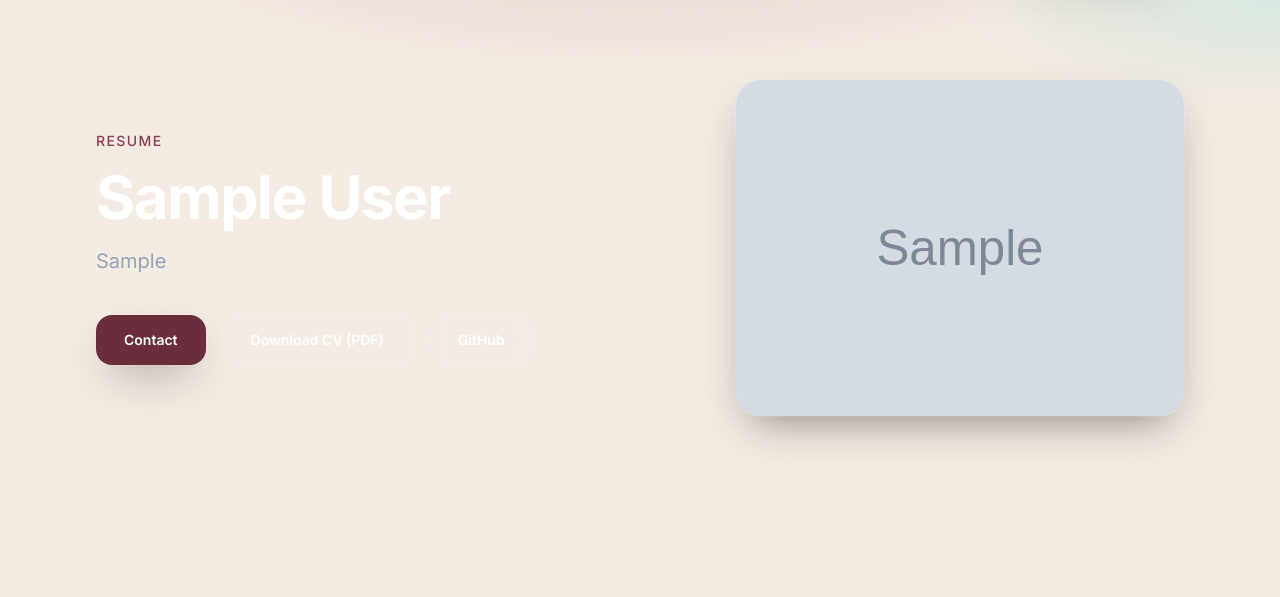
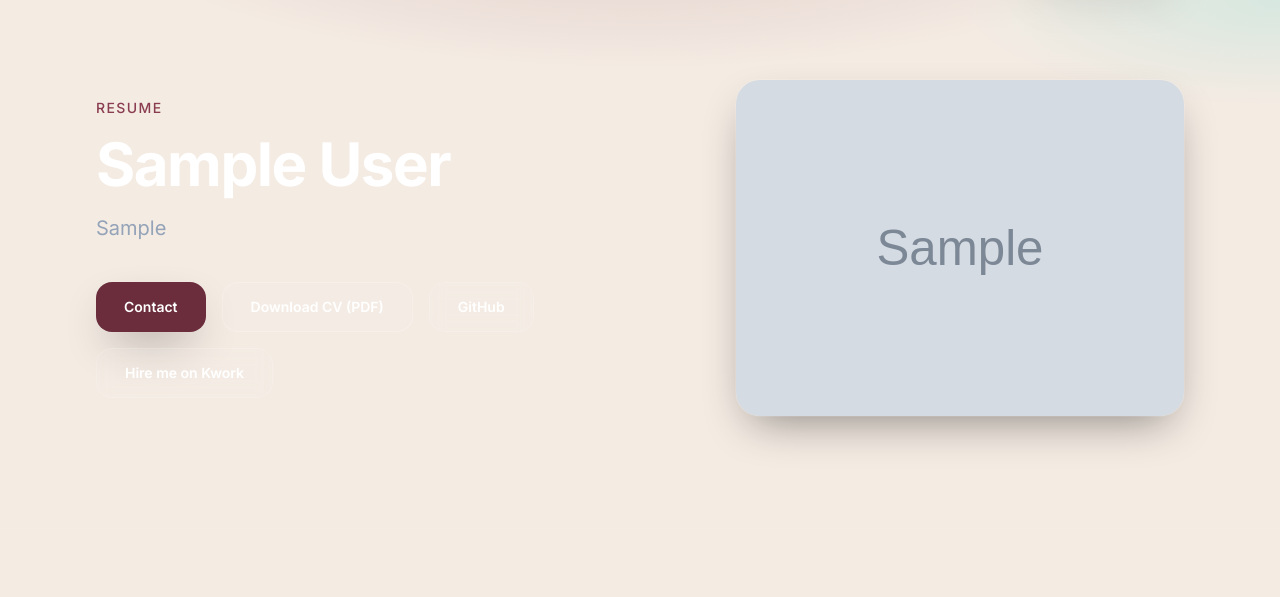
Before and after one commit to rasulbek647/my_portfolio, a Django app: page / in a window 1280 px wide. Shown: the part 71-668 px from the top of the page. Run offline with Django 5.2, Linux system fonts and the light colour scheme; tables that the repository leaves empty hold one stand-in row (values such as "Sample post"); grey boxes marked "Sample" are stand-in pictures; some libraries are stand-ins or nearby versions.

Commit message:
feat: add Kwork link to profile (model, form, hero button, contact section)

```diff
--- a/resume/admin_forms.py
+++ b/resume/admin_forms.py
@@ -24,6 +24,7 @@ class ResumeProfileForm(forms.ModelForm):
             "whatsapp",
             "linkedin",
             "github",
+            "kwork",
             "website",
         )
         labels = {
--- a/resume/dashboard_views.py
+++ b/resume/dashboard_views.py
@@ -107,6 +107,7 @@ def dashboard_profile(request):
             "whatsapp": "+998901234567",
             "linkedin": "https://linkedin.com/in/…",
             "github": "https://github.com/…",
+            "kwork": "https://kwork.ru/user/…",
             "website": "https://…",
         },
     )
--- a/resume/models.py
+++ b/resume/models.py
@@ -88,6 +88,7 @@ class ResumeProfile(models.Model):
     website = models.URLField(blank=True, null=True, verbose_name=_("Website"))
     linkedin = models.URLField(blank=True, null=True, verbose_name=_("LinkedIn"))
     github = models.URLField(blank=True, null=True, verbose_name=_("GitHub"))
+    kwork = models.URLField(blank=True, null=True, verbose_name=_("Kwork"))
 
     updated_at = models.DateTimeField(auto_now=True)
 
--- a/resume/ui_strings.py
+++ b/resume/ui_strings.py
@@ -40,6 +40,9 @@ _TEXTS: dict[str, dict[str, str]] = {
         "social_linkedin": "LinkedIn",
         "social_github": "GitHub",
         "social_website": "Website",
+        "social_kwork": "Kwork",
+        "hire_on_kwork": "Hire me on Kwork",
+        "contact_me": "Contact me",
         "contact_link_fallback_label": "Link",
         "admin_title": "CV resume administration",
         "admin_site": "CV Admin",
@@ -84,6 +87,9 @@ _TEXTS: dict[str, dict[str, str]] = {
         "social_linkedin": "LinkedIn",
         "social_github": "GitHub",
         "social_website": "Veb-sayt",
+        "social_kwork": "Kwork",
+        "hire_on_kwork": "Kworkda buyurtma berish",
+        "contact_me": "Bog'lanish",
         "contact_link_fallback_label": "Havola",
         "admin_title": "CV rezyume boshqaruvi",
         "admin_site": "CV admin",
@@ -128,6 +134,9 @@ _TEXTS: dict[str, dict[str, str]] = {
         "social_linkedin": "LinkedIn",
         "social_github": "GitHub",
         "social_website": "Сайт",
+        "social_kwork": "Kwork",
+        "hire_on_kwork": "Заказать на Kwork",
+        "contact_me": "Написать",
         "contact_link_fallback_label": "Ссылка",
         "admin_title": "Администрирование резюме",
         "admin_site": "CV Админ",
--- a/templates/resume/home.html
+++ b/templates/resume/home.html
@@ -114,6 +114,9 @@
           {% with gh=profile.github|contact_ensure_url %}
           {% if gh %}<a href="{{ gh }}" target="_blank" rel="noopener noreferrer" class="inline-flex items-center justify-center rounded-2xl border border-white/15 bg-white/5 px-7 py-3.5 text-sm font-semibold text-white backdrop-blur transition hover:border-primary/40 hover:bg-white/[0.07]">{% uitext "social_github" %}</a>{% endif %}
           {% endwith %}
+          {% endif %}
+          {% if profile.kwork %}
+          <a href="{{ profile.kwork }}" target="_blank" rel="noopener noreferrer" class="inline-flex items-center justify-center rounded-2xl border border-white/15 bg-white/5 px-7 py-3.5 text-sm font-semibold text-white backdrop-blur transition hover:border-primary/40 hover:bg-white/[0.07]">{% uitext "hire_on_kwork" %}</a>
           {% endif %}
         </div>
       </div>
@@ -424,6 +427,17 @@
           {% endif %}
           {% endwith %}
           {% endif %}
+          {% if profile.kwork %}
+          <a href="{{ profile.kwork }}" target="_blank" rel="noopener noreferrer" class="group flex items-center gap-4 rounded-2xl border border-white/10 bg-white/[0.03] p-5 transition duration-300 hover:-translate-y-0.5 hover:border-primary/40 hover:bg-primary/10 hover:shadow-soft focus:outline-none focus-visible:ring-2 focus-visible:ring-primary">
+            <span class="flex h-12 w-12 shrink-0 items-center justify-center rounded-xl bg-primary/15 text-primary-light transition group-hover:bg-primary/25" aria-hidden="true">
+              <svg class="h-6 w-6" fill="currentColor" viewBox="0 0 24 24"><path d="M12 2C6.477 2 2 6.477 2 12s4.477 10 10 10 10-4.477 10-10S17.523 2 12 2zm4.5 13.5h-2.25l-1.5-2.625L11.25 15.5H9l2.625-3.75L9 8h2.25l1.5 2.625L14.25 8H16.5l-2.625 3.75L16.5 15.5z"/></svg>
+            </span>
+            <div class="min-w-0 text-left">
+              <p class="text-xs font-semibold uppercase tracking-wider text-slate-500">{% uitext "social_kwork" %}</p>
+              <p class="mt-1 truncate text-sm font-medium text-white group-hover:text-primary-light">{{ profile.kwork }}</p>
+            </div>
+          </a>
+          {% endif %}
           {% for dl in extra_contact_links %}
           {% with du=dl.url|contact_ensure_url %}
           {% if du %}
```
Also changed, not shown: resume/migrations/0007_resumeprofile_kwork_alter_sitesettings_theme.py (added).
